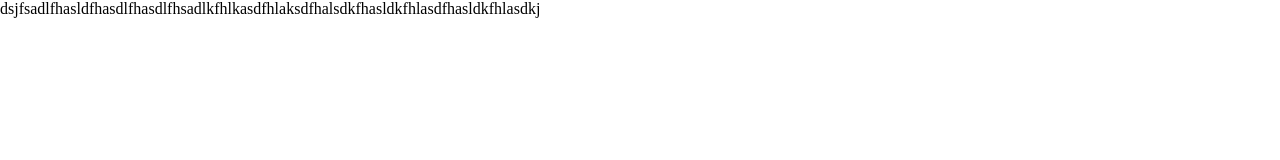
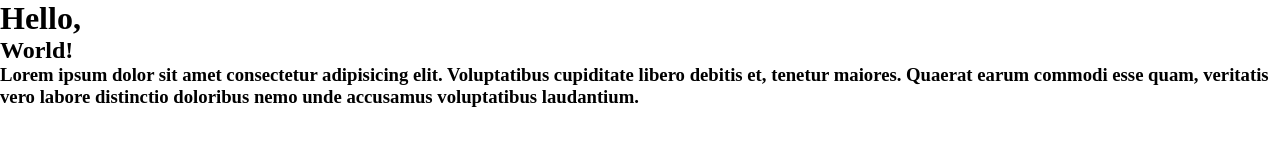
Before and after one commit to Ivanctga/curso-git, a plain HTML site: page index.html in a window 1280 px wide. Drawn offline with Linux system fonts and the light colour scheme.

Commit message:
Revert "15º commit - Caos anarquia"
This reverts commit 4c694ffd7eef47b7f2ba8897826bc991af84775b.

```diff
--- a/index.html
+++ b/index.html
@@ -7,5 +7,12 @@
     <meta name="author" content="Ivan Lopes">
     <link rel="stylesheet" href="style.css">
     <title>Corrigido</title>
-dsjfsadlfhasldfhasdlfhasdlfhsadlkfhlkasdfhlaksdfhalsdkfhasldkfhlasdfhasldkfhlasdkj
+</head>
+<body>
+    <h1>Hello,</h1>
+    <h2>World!</h2>
+    <h3>Lorem ipsum dolor sit amet consectetur adipisicing elit. Voluptatibus cupiditate libero debitis et, tenetur maiores. Quaerat earum commodi esse quam, veritatis vero labore distinctio doloribus nemo unde accusamus voluptatibus laudantium.</h3>
+
+
+</body>
 </html>
```
